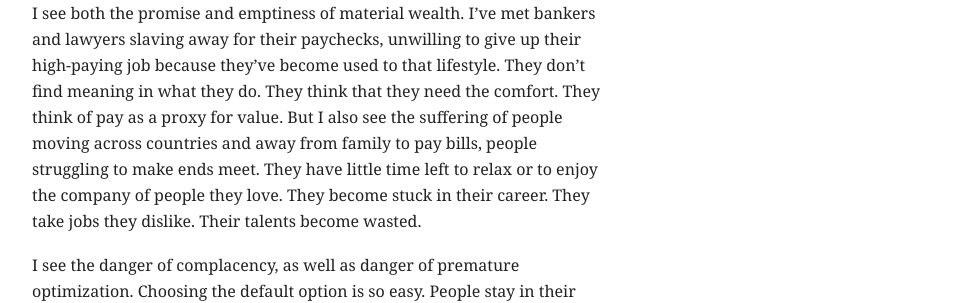
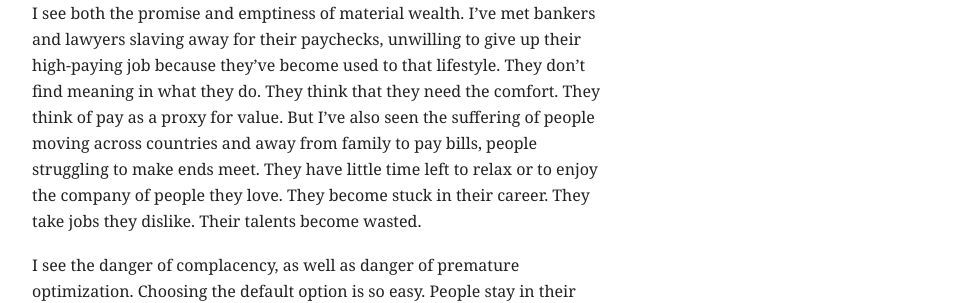
Before and after one commit to mbwong/mbwong.github.com, a Jekyll site: the page built from _posts/2012-11-11-turning-23.md, in a window 1280 px wide and 900 px high, scrolled down 1800 px. Shown: the part 258-561 px from the top of the window, without its empty margins (160-1115 px from the left). Built offline with Jekyll 4.4.1, drawn with Linux system fonts in a browser that asks for light colours.

Commit message:
Update _posts/2012-11-11-turning-23.md

```diff
--- a/_posts/2012-11-11-turning-23.md
+++ b/_posts/2012-11-11-turning-23.md
@@ -38,7 +38,7 @@
 
 I see everyone worshipping a god of their own, be it money or knowledge or pleasure or something else. The truth is none of these gods make you happy. Worship money and you begin to measure yourself in the dollar you make. Worship knowledge and you'll never be smart enough.
 
-I see both the promise and emptiness of material wealth. I've met bankers and lawyers slaving away for their paychecks, unwilling to give up their high-paying job because they've become used to that lifestyle. They don't find meaning in what they do. They think that they need the comfort. They think of pay as a proxy for value. But I also see the suffering of people moving across countries and away from family to pay bills, people struggling to make ends meet. They have little time left to relax or to enjoy the company of people they love. They become stuck in their career. They take jobs they dislike. Their talents become wasted.
+I see both the promise and emptiness of material wealth. I've met bankers and lawyers slaving away for their paychecks, unwilling to give up their high-paying job because they've become used to that lifestyle. They don't find meaning in what they do. They think that they need the comfort. They think of pay as a proxy for value. But I've also seen the suffering of people moving across countries and away from family to pay bills, people struggling to make ends meet. They have little time left to relax or to enjoy the company of people they love. They become stuck in their career. They take jobs they dislike. Their talents become wasted.
 
 I see the danger of complacency, as well as danger of premature optimization. Choosing the default option is so easy. People stay in their jobs for too long. People give up their ideals. Their demands of daily life come to triumph over the their childhood dreams and long term desires.  Yet at the same time, deliberately planning one's life seems difficult, even pointless at times. Does it make sense to build up dreams around a single career? Does it make sense to settle down and get married yet? How can you try organize your life before you actually know what it's like?
 
```
